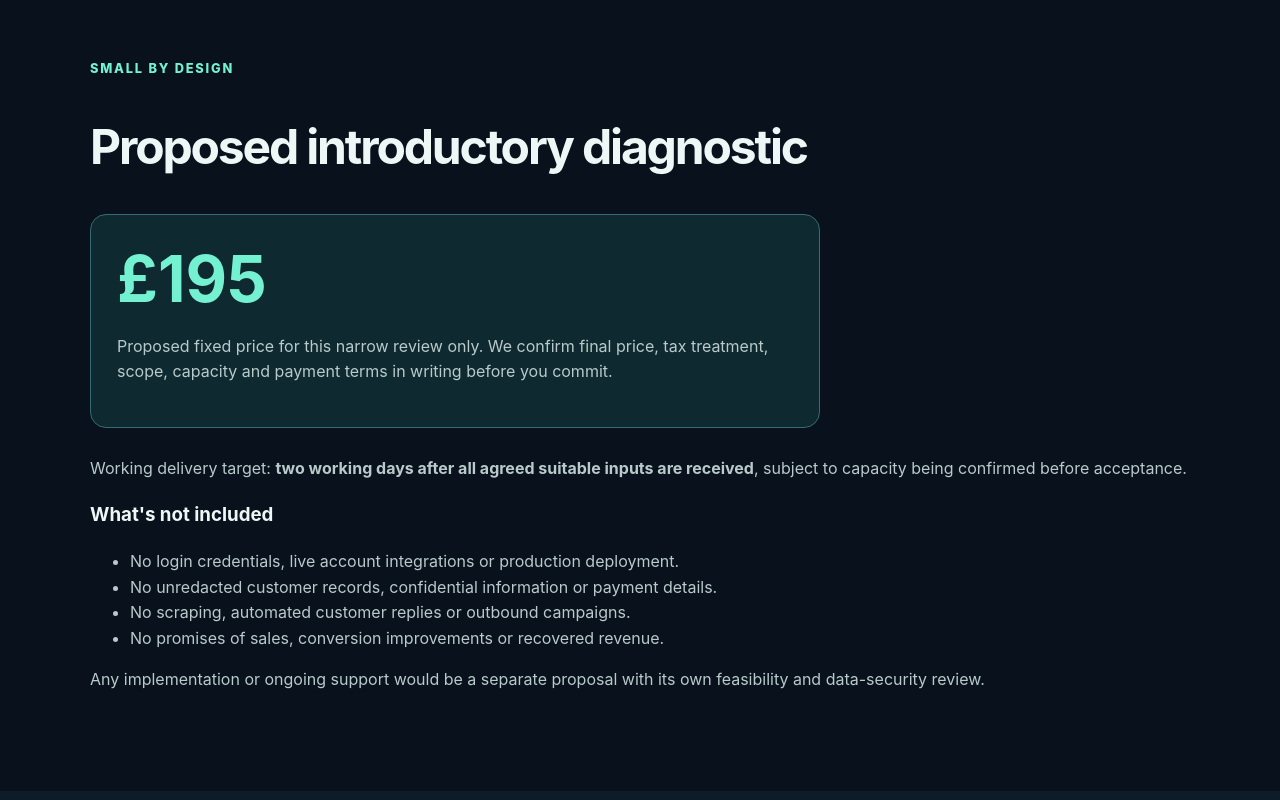
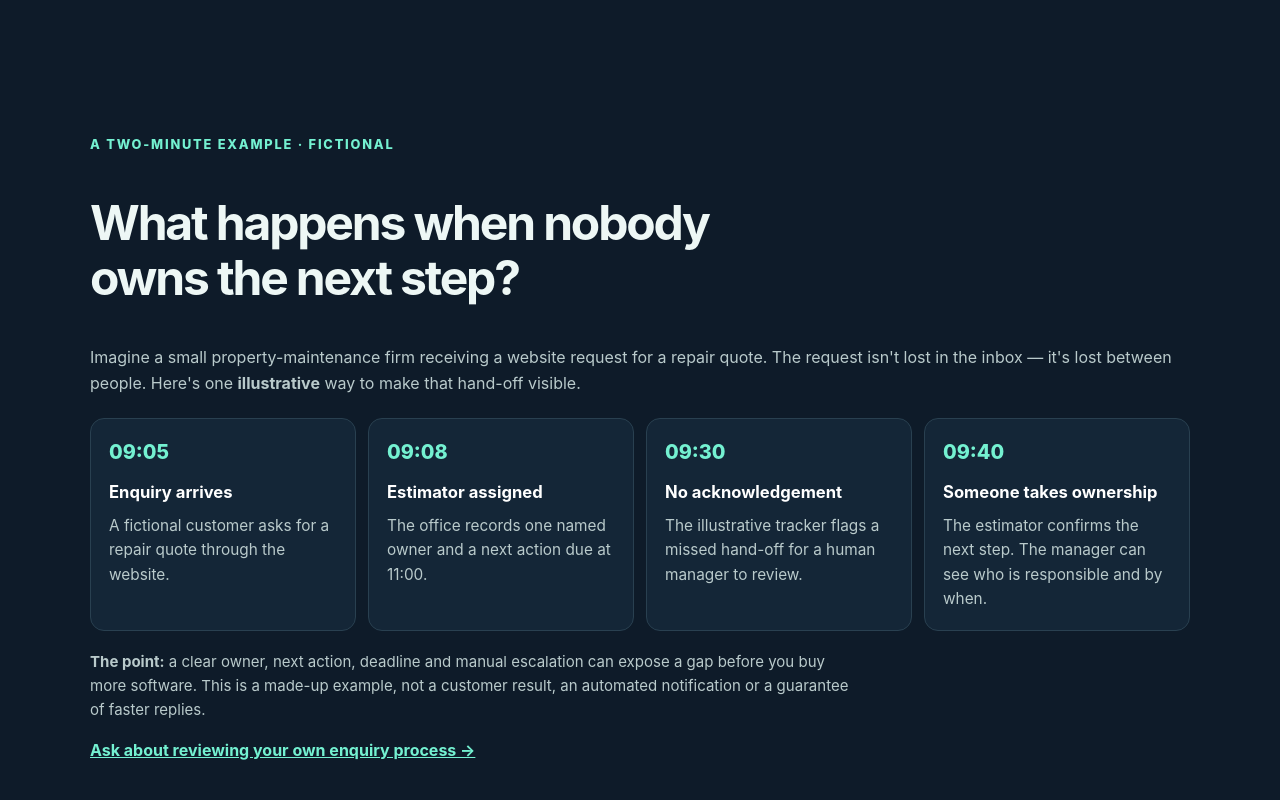
Before and after one commit to mikeyrnewton-pixel/newton-revenue-site, a website: page public/enquiry-diagnostic/index.html in a window 1280 px wide. Shown: the part 1900-2700 px from the top of the page. Drawn offline with Linux system fonts and the light colour scheme.

Commit message:
Add fictional handoff demo to £195 diagnostic page

```diff
--- a/public/enquiry-diagnostic/index.html
+++ b/public/enquiry-diagnostic/index.html
@@ -17,6 +17,15 @@
 .diag-card h3{margin:10px 0}.diag-price{border:1px solid #376b74;border-radius:16px;background:#0e2930;padding:26px;margin:28px 0;max-width:730px}
 .diag-price strong{font-size:clamp(2.7rem,6vw,4rem);line-height:1.2;color:var(--mint)}
 .diag-cta{padding:70px 0;background:#112331}.diag-cta h2{font-size:clamp(2rem,4.6vw,3.3rem);line-height:1.15}.diag-cta p{color:var(--sub)}.diag-cta .btn{margin:12px 0}
+
+.demo-steps{list-style:none;margin:22px 0 0;padding:0;display:grid;grid-template-columns:repeat(4,minmax(0,1fr));gap:12px}
+.demo-step{background:#142637;border:1px solid var(--border);border-radius:14px;padding:18px;min-width:0}
+.demo-step time{font-weight:800;color:var(--mint);font-size:1.24rem}
+.demo-step h3{margin:10px 0 8px;font-size:1.04rem;color:#fff}
+.demo-step p{margin:0;font-size:.96rem}
+.demo-note{font-size:.94rem;max-width:760px;margin-top:19px}
+@media(max-width:850px){.demo-steps{grid-template-columns:repeat(2,minmax(0,1fr))}}
+@media(max-width:520px){.demo-steps{grid-template-columns:1fr}}
 @media(max-width:700px){.diag-grid{grid-template-columns:1fr}.diag{padding-top:50px;padding-bottom:50px}.diag-card{padding:20px}}
 </style>
 </head>
@@ -35,6 +44,17 @@
 <article class="diag-card"><div class="num">03</div><h3>Three practical recommendations</h3><p>Prioritised fixes based on the examples. Any effort or impact numbers are clearly estimates, not promised results.</p></article>
 <article class="diag-card"><div class="num">04</div><h3>A worked tracker example</h3><p>A fictional follow-up tracker or workflow sketch, plus an optional 15-minute debrief about the next step.</p></article>
 </div></div></section>
+<section class="soft" id="example"><div class="container diag"><div class="eyebrow">A TWO-MINUTE EXAMPLE · FICTIONAL</div>
+<h2>What happens when nobody owns the next step?</h2>
+<p>Imagine a small property-maintenance firm receiving a website request for a repair quote. The request isn't lost in the inbox — it's lost between people. Here's one <strong>illustrative</strong> way to make that hand-off visible.</p>
+<ol class="demo-steps">
+<li class="demo-step"><time datetime="09:05">09:05</time><h3>Enquiry arrives</h3><p>A fictional customer asks for a repair quote through the website.</p></li>
+<li class="demo-step"><time datetime="09:08">09:08</time><h3>Estimator assigned</h3><p>The office records one named owner and a next action due at 11:00.</p></li>
+<li class="demo-step"><time datetime="09:30">09:30</time><h3>No acknowledgement</h3><p>The illustrative tracker flags a missed hand-off for a human manager to review.</p></li>
+<li class="demo-step"><time datetime="09:40">09:40</time><h3>Someone takes ownership</h3><p>The estimator confirms the next step. The manager can see who is responsible and by when.</p></li>
+</ol>
+<p class="demo-note"><strong>The point:</strong> a clear owner, next action, deadline and manual escalation can expose a gap before you buy more software. This is a made-up example, not a customer result, an automated notification or a guarantee of faster replies.</p>
+<p><a class="textlink" href="#contact">Ask about reviewing your own enquiry process →</a></p></div></section>
 <section class="container diag"><div class="eyebrow">SMALL BY DESIGN</div><h2>Proposed introductory diagnostic</h2>
 <div class="diag-price"><strong>£195</strong><p>Proposed fixed price for this narrow review only. We confirm final price, tax treatment, scope, capacity and payment terms in writing before you commit.</p></div>
 <p>Working delivery target: <strong>two working days after all agreed suitable inputs are received</strong>, subject to capacity being confirmed before acceptance.</p>
```
